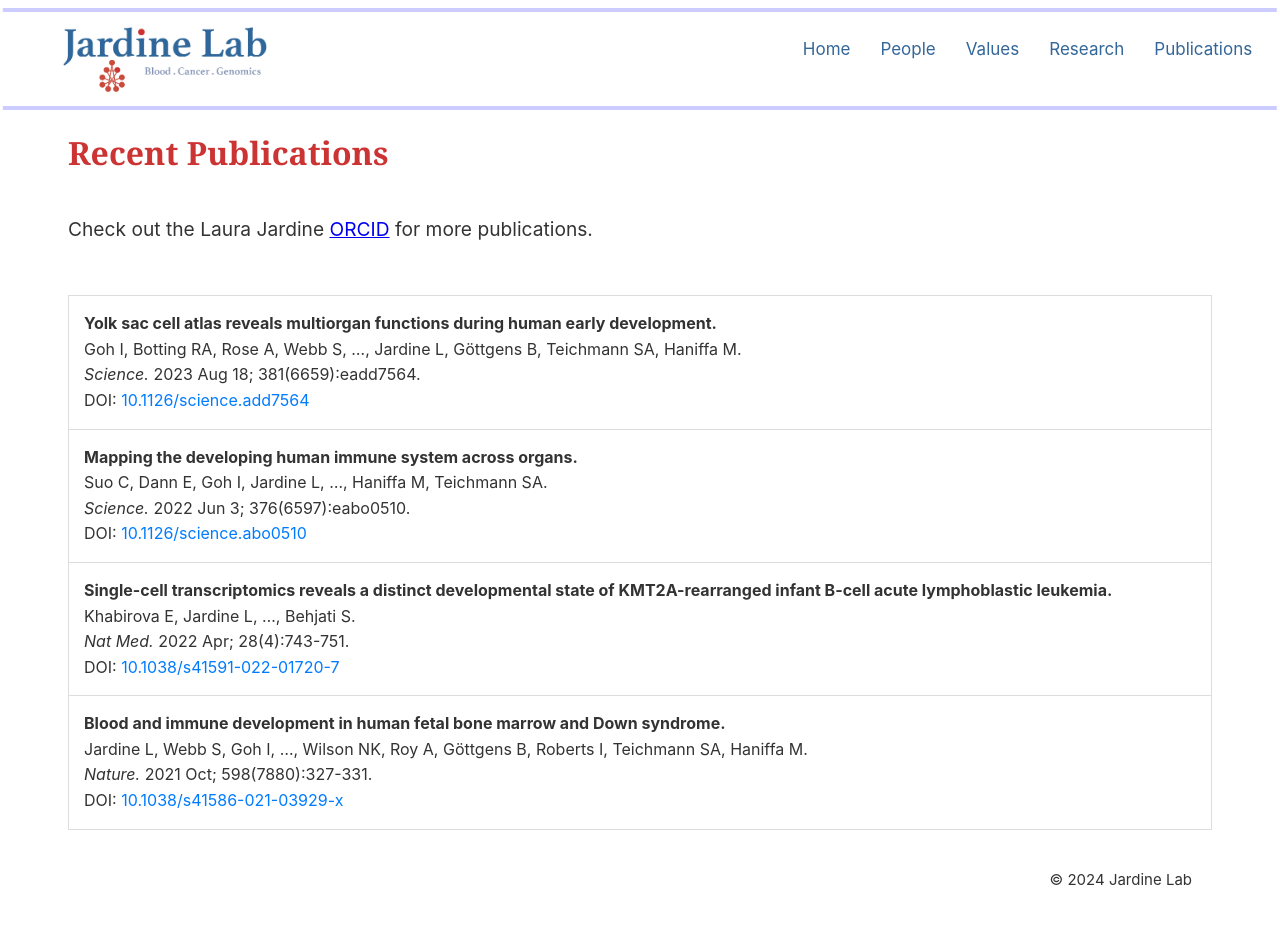
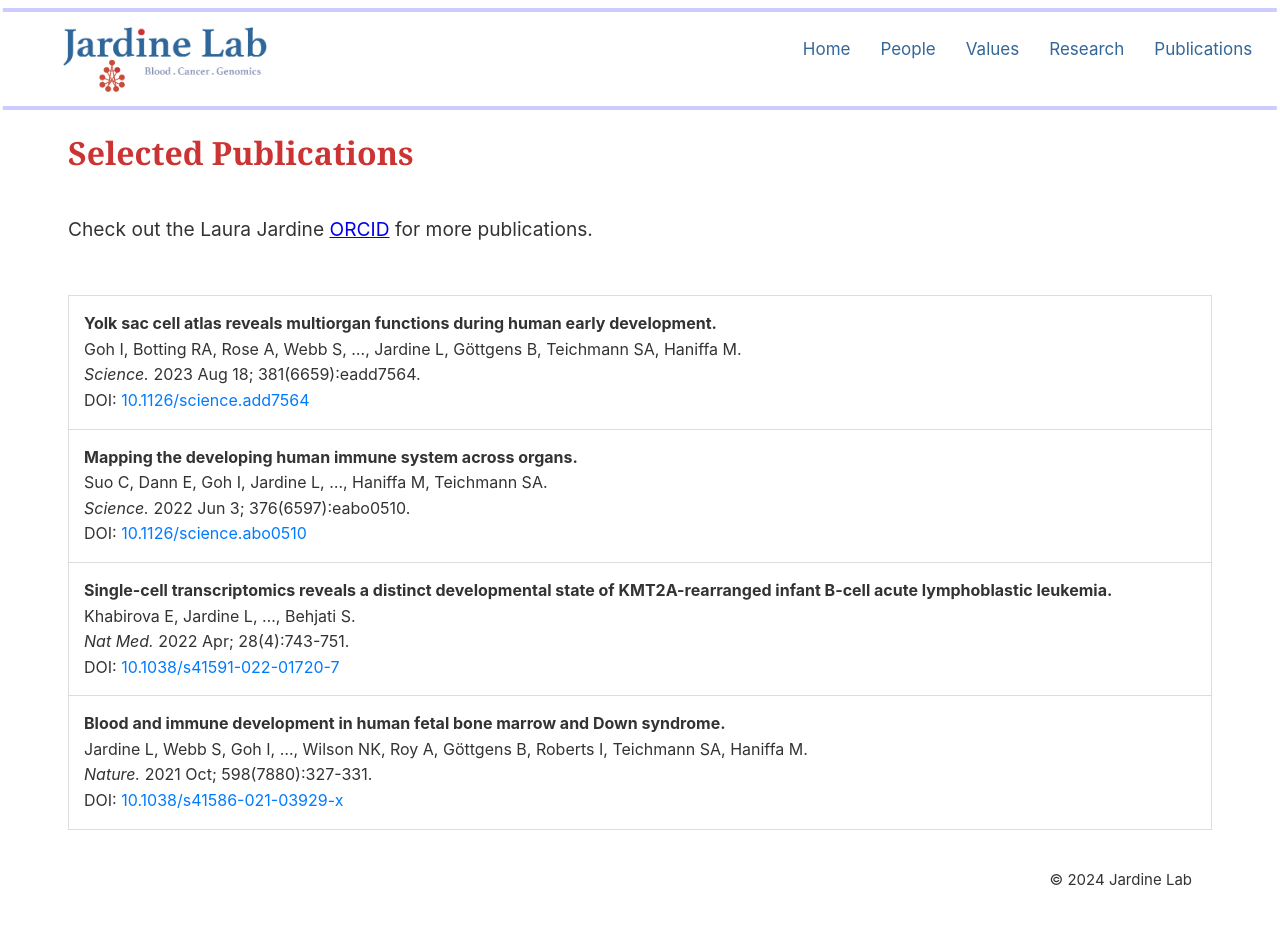
Before and after one commit to vkorak/vkorak.github.io, a Jekyll site: the page built from publications.md, in a window 1280 px wide. Built offline with Jekyll 4.4.1, drawn with Linux system fonts in a browser that asks for light colours.

Commit message:
modify publication title

```diff
--- a/publications.md
+++ b/publications.md
@@ -4,7 +4,7 @@ layout: default
 permalink: /publications/
 ---
 
-<h1 class="publications-page-title">Recent Publications</h1>
+<h1 class="publications-page-title">Selected Publications</h1>
 
 <!-- /Page Styling  -->
 <style>
```
